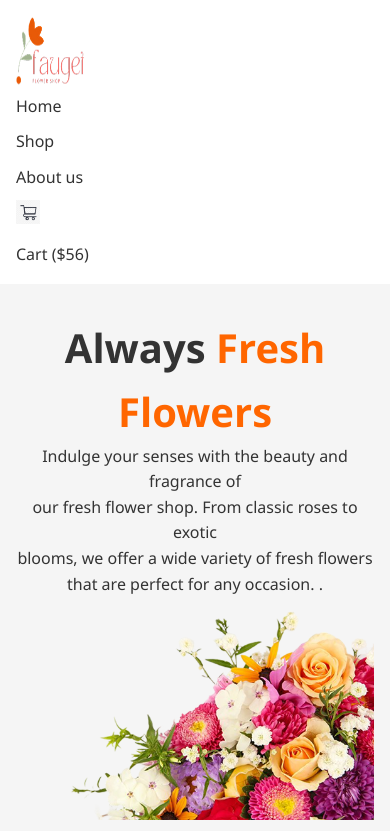
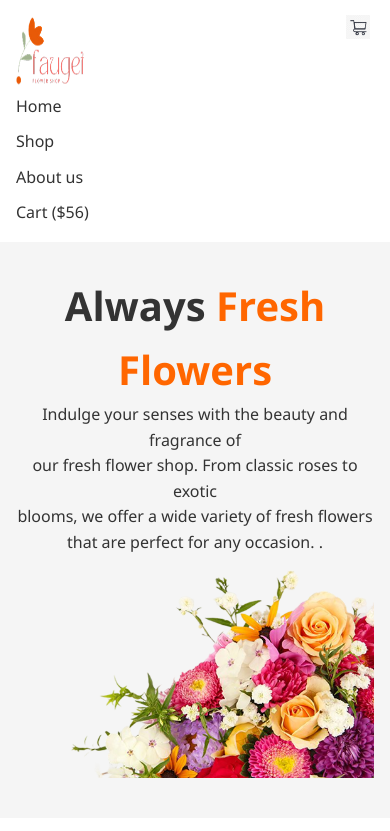
Before and after one commit to imran0202/Assignment_02, a plain HTML site: page index.html in a window 390 px wide. Shown: the top 831 px of the page. Drawn offline with Linux system fonts and the light colour scheme.

Commit message:
change in css

```diff
--- a/style.css
+++ b/style.css
@@ -386,6 +386,14 @@ body {
 .social-icons img {
   width: 24px;
 }
+.cart {
+  display: none; /* Hidden by default on larger screens */
+}
+
+.trusted-logo {
+  display: block; /* Visible by default */
+}
+
 
 /* Responsive */
 @media (max-width: 768px) {
@@ -523,4 +531,14 @@ body {
   .social-icons {
     justify-content: flex-start;
   }
+  .cart {
+  display: block; /* Show cart only in mobile */
+  position: absolute;
+  top: 15px;
+  right: 20px;
 }
+
+.trusted-logo {
+  display: none; /* Hide trusted seller logo on mobile */
+}
+}
```
